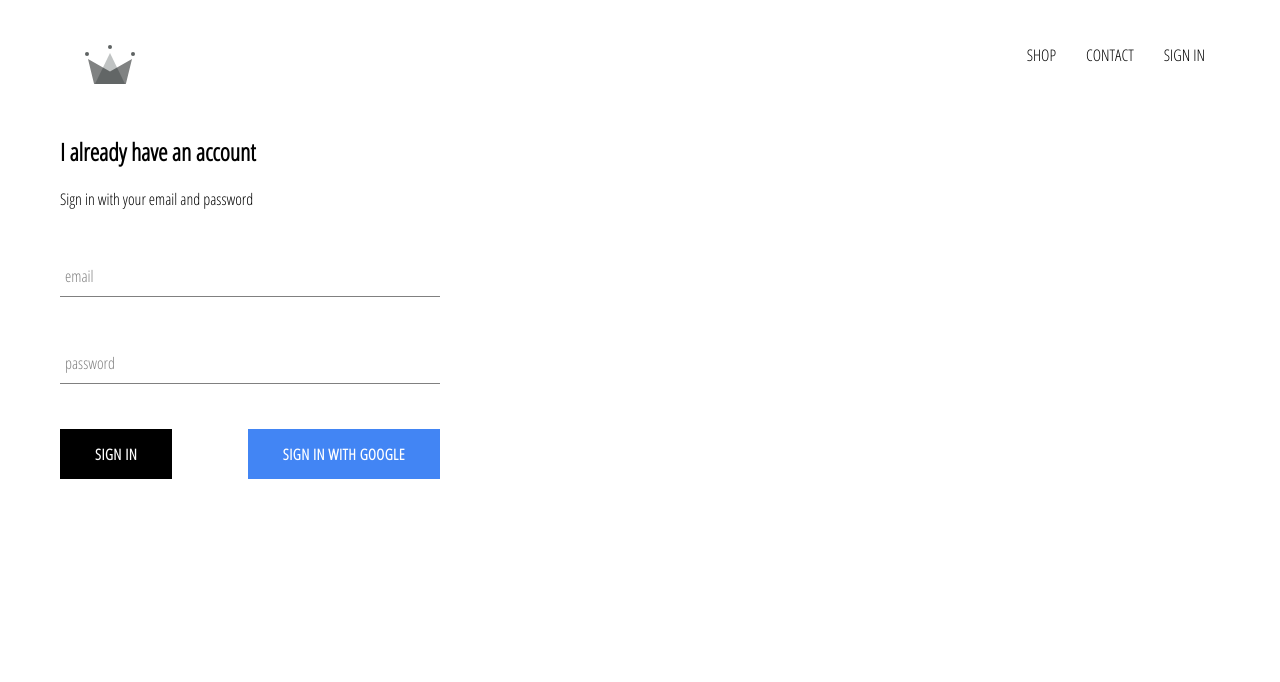
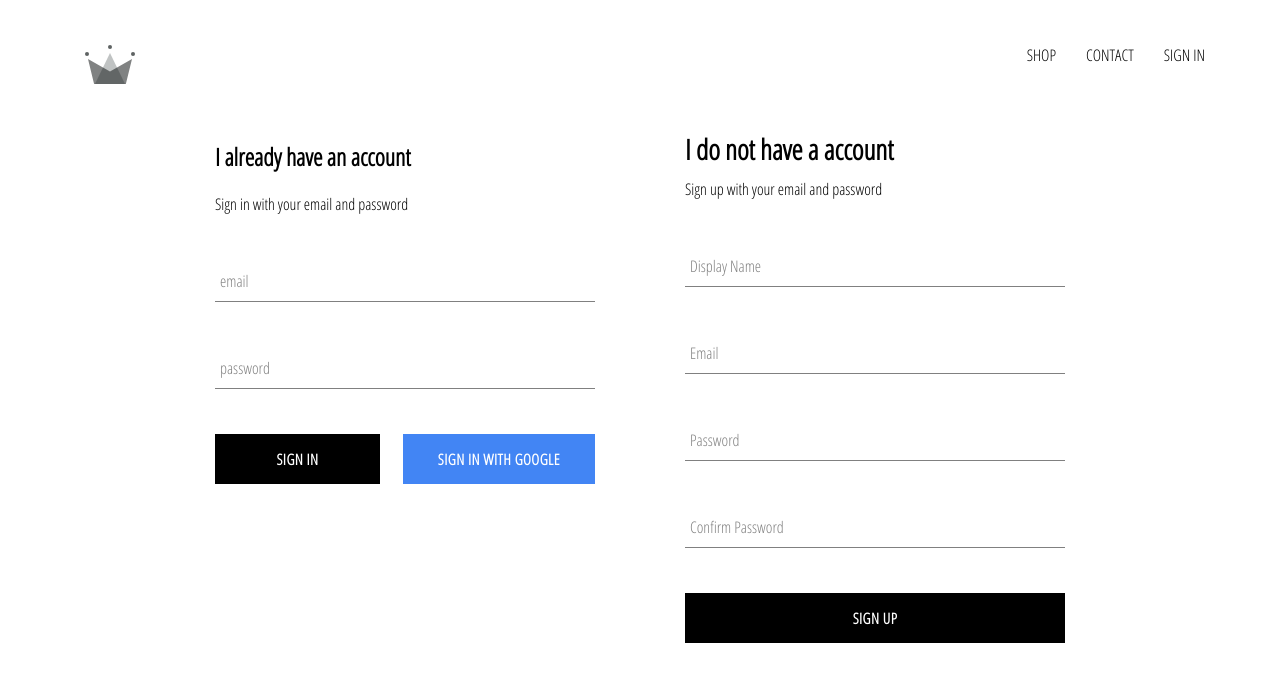
Before and after one commit to guilhermeparente17/crwn-clothing, a React (Create React App) app: page /signin in a window 1280 px wide. Shown: the top 682 px of the page. Built offline with nearby package versions, Linux system fonts and the light colour scheme; no server answers.

Commit message:
implemented firebase utils, included ability to share authenticated users into our firestore databse

```diff
--- a/src/App.js
+++ b/src/App.js
@@ -1,48 +1,58 @@
-import React from 'react'
-import Homepage from './pages/homepage/homepage.component';
+import React from 'react';
+import { Switch, Route } from 'react-router-dom';
 
-import './App.css'
+import './App.css';
 
-import { Switch, Route } from 'react-router-dom'
+import HomePage from './pages/homepage/homepage.component';
 import ShopPage from './pages/shop/shop.component';
-import Header from './components/header/header.component'
-import SignInAndSignUp from './components/sign-in-and-sign-up/sign-in-and-sign-up.component'
-import { auth } from './firebase/firebase.utils'
+import SignInAndSignUp from './components/sign-in-and-sign-up/sign-in-and-sign-up.component';
+import Header from './components/header/header.component';
+import { auth, createUserProfileDocument } from './firebase/firebase.utils';
 
-
-
-class App extends React.Component{
-  constructor(){
-    super()
+class App extends React.Component {
+  constructor() {
+    super();
 
     this.state = {
       currentUser: null
-    }
+    };
   }
 
-  unsubscribeFromAuth = null
+  unsubscribeFromAuth = null;
 
-  componentDidMount(){
-    this.unsubscribeFromAuth =  auth.onAuthStateChanged(user => {
-      this.setState({ currentUser: user})
+  componentDidMount() {
+    this.unsubscribeFromAuth = auth.onAuthStateChanged(async userAuth => {
+      if (userAuth) {
+        const userRef = await createUserProfileDocument(userAuth);
 
-      console.log(user)
-    })
+        userRef.onSnapshot(snapShot => {
+          this.setState({
+            currentUser: {
+              id: snapShot.id,
+              ...snapShot.data()
+            }
+          });
+
+          console.log(this.state);
+        });
+      }
+
+      this.setState({ currentUser: userAuth });
+    });
   }
 
-  componentWillUnmount(){
-    this.unsubscribeFromAuth()
+  componentWillUnmount() {
+    this.unsubscribeFromAuth();
   }
 
-
-  render(){
+  render() {
     return (
       <div>
         <Header currentUser={this.state.currentUser} />
         <Switch>
-          <Route exact path='/' component={Homepage} />
+          <Route exact path='/' component={HomePage} />
           <Route path='/shop' component={ShopPage} />
-          <Route path="/signin" component={SignInAndSignUp} />
+          <Route path='/signin' component={SignInAndSignUp} />
         </Switch>
       </div>
     );
--- a/src/components/custom-buttom/custom-buttom.styles.scss
+++ b/src/components/custom-buttom/custom-buttom.styles.scss
@@ -1,5 +1,5 @@
 .custom-button{
-    min-width: 100px;
+    min-width: 165px;
     width: auto;
     height: 50px;
     letter-spacing: 0.5px;
--- a/src/components/sign-in-and-sign-up/sign-in-and-sign-up.component.jsx
+++ b/src/components/sign-in-and-sign-up/sign-in-and-sign-up.component.jsx
@@ -1,11 +1,15 @@
 import React from 'react';
 
 import SignIn from '../sign-in/sign-in.component';
+import SignUp from '../sign-up/sign-up.component';
+
+import './sign-in-and-sign-up.styles.scss'
 
 const SignInAndSignUp = () => {
   return (
     <div className='sign-in-and-sign-up'>
-        <SignIn />
+      <SignIn />
+      <SignUp />
     </div>
   )
 };
--- a/src/components/sign-in-and-sign-up/sign-in-and-sign-up.styles.scss
+++ b/src/components/sign-in-and-sign-up/sign-in-and-sign-up.styles.scss
@@ -0,0 +1,6 @@
+.sign-in-and-sign-up{
+    width: 850px;
+    display: flex;
+    justify-content: space-between;
+    margin: 30px auto;
+}
--- /dev/null
+++ b/src/components/sign-up/sign-up.component.jsx
@@ -0,0 +1,103 @@
+import React from 'react';
+
+import FormInput from '../form-input/form-input.component';
+import CustomButtom from '../custom-buttom/custom-buttom.component';
+
+import { auth, createUserProfileDocument } from '../../firebase/firebase.utils';
+
+import './sign-up.styles.scss';
+
+class SignUp extends React.Component {
+    constructor() {
+        super();
+
+        this.state = {
+            displayName: '',
+            email: '',
+            password: '',
+            confirmPassword: ''
+        };
+    }
+
+    handleSubmit = async event => {
+        event.preventDefault();
+
+        const { displayName, email, password, confirmPassword } = this.state;
+        console.log(displayName)
+        if (password !== confirmPassword) {
+            alert("passwords don't match");
+            return;
+        }
+
+        try {
+            const { user } = await auth.createUserWithEmailAndPassword(
+                email,
+                password
+            );
+
+            await createUserProfileDocument(user, { displayName });
+
+            this.setState({
+                displayName: '',
+                email: '',
+                password: '',
+                confirmPassword: ''
+            });
+        } catch (error) {
+            console.error(error);
+        }
+    };
+
+    handleChange = event => {
+        const { name, value } = event.target;
+
+        this.setState({ [name]: value });
+    };
+
+    render() {
+        const { displayName, email, password, confirmPassword } = this.state;
+        return (
+            <div className='sign-up'>
+                <h2 className='title'>I do not have a account</h2>
+                <span>Sign up with your email and password</span>
+                <form className='sign-up-form' onSubmit={this.handleSubmit}>
+                    <FormInput
+                        type='text'
+                        name='displayName'
+                        value={displayName}
+                        onChange={this.handleChange}
+                        label='Display Name'
+                        required
+                    />
+                    <FormInput
+                        type='email'
+                        name='email'
+                        value={email}
+                        onChange={this.handleChange}
+                        label='Email'
+                        required
+                    />
+                    <FormInput
+                        type='password'
+                        name='password'
+                        value={password}
+                        onChange={this.handleChange}
+                        label='Password'
+                        required
+                    />
+                    <FormInput
+                        type='password'
+                        name='confirmPassword'
+                        value={confirmPassword}
+                        onChange={this.handleChange}
+                        label='Confirm Password'
+                        required
+                    />
+                    <CustomButtom type='submit'>SIGN UP</CustomButtom>
+                </form>
+            </div>
+        );
+    }
+}
+
+export default SignUp;
--- /dev/null
+++ b/src/components/sign-up/sign-up.styles.scss
@@ -0,0 +1,9 @@
+.sign-up{
+    display: flex;
+    flex-direction: column;
+    width: 380px;
+
+    .title{
+        margin: 10px 0;
+    }
+}
--- a/src/firebase/firebase.utils.js
+++ b/src/firebase/firebase.utils.js
@@ -1,6 +1,6 @@
 import firebase from 'firebase/compat/app';
+import 'firebase/compat/firestore';
 import 'firebase/compat/auth';
-import 'firebase/compat/firestore';
 
 const config = {
   apiKey: "AIzaSyDndQ1H9gPaBy0w70kBSvSC4HFgsOVPdVw",
@@ -10,9 +10,34 @@
   messagingSenderId: "154366023543",
   appId: "1:154366023543:web:07701774f402cf3cdff372",
   measurementId: "G-16HGHFNGJF"
+};
+
+firebase.initializeApp(config);
+
+export const createUserProfileDocument = async (userAuth, additionalData) => {
+  if (!userAuth) return;
+
+  const userRef = firestore.doc(`users/${userAuth.uid}`);
+
+  const snapShot = await userRef.get();
+
+  if (!snapShot.exists) {
+    const { displayName, email } = userAuth;
+    const createdAt = new Date();
+    try {
+      await userRef.set({
+        displayName,
+        email,
+        createdAt,
+        ...additionalData
+      });
+    } catch (error) {
+      console.log('error creating user', error.message);
+    }
   }
 
-firebase.initializeApp(config);
+  return userRef;
+};
 
 export const auth = firebase.auth();
 export const firestore = firebase.firestore();
```
Also changed, not shown: src/firebase/test.js (added, +8 -0 lines). Lines whose indentation alone changed are shown as unchanged.
